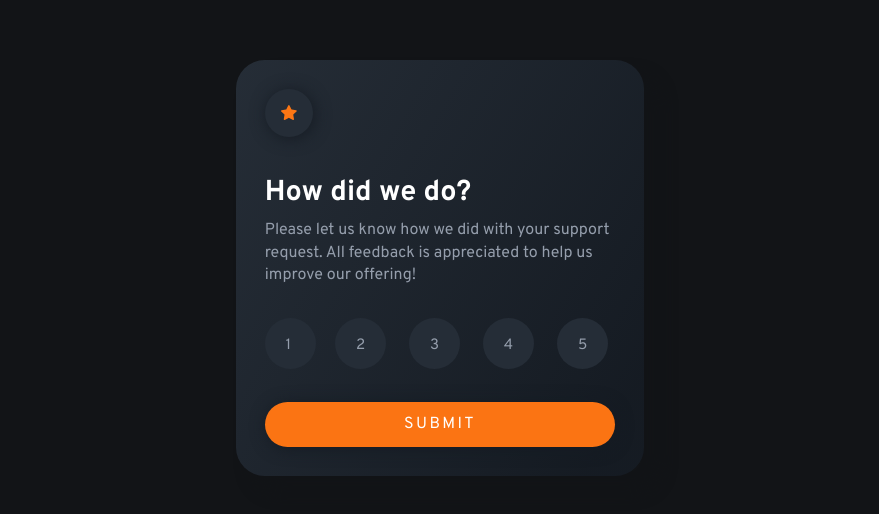
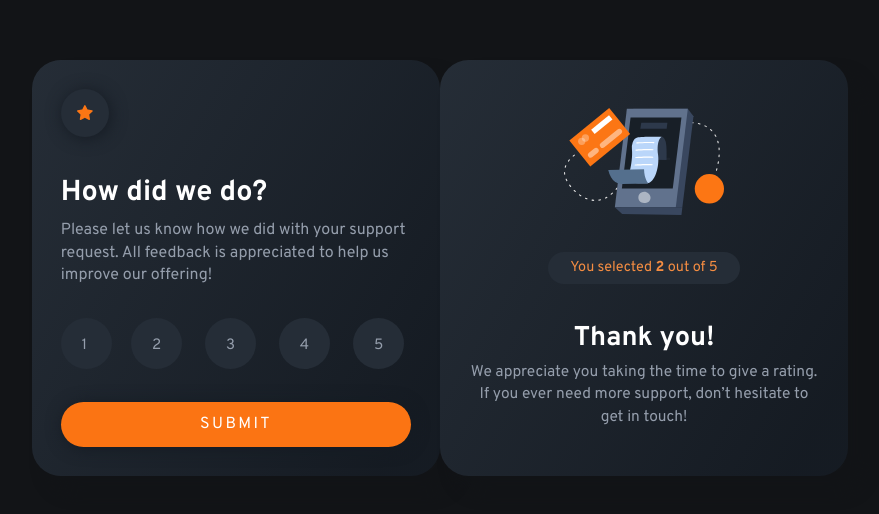
Before and after one commit to dannxvc/interactive-rating-component, a plain HTML site: page index.html in a window 1280 px wide. Shown: the part 132-646 px from the top of the page, without its empty margins (200-1079 px from the left). Drawn offline with Linux system fonts and the light colour scheme.

Commit message:
Add thank you card style

```diff
--- a/assets/css/index.css
+++ b/assets/css/index.css
@@ -1,5 +1,5 @@
 @import url('main.css');
-#form{
+#form, .thank-you-card{
     background:linear-gradient(120deg, var(--blue-light), var(--blue) 90.71%);
     height: 26rem;
     width: 90%;
--- a/assets/css/main.css
+++ b/assets/css/main.css
@@ -1,5 +1,6 @@
 :root{
     --primary:hsl(25, 97%, 53%);
+    --primary-light:hsl(25, 90%, 61%);
     --white:hsl(0, 0%, 100%);
     --light-gray:hsl(217, 12%, 63%);
     --gray:hsl(216, 12%, 54%);
@@ -29,6 +30,10 @@ h1{
     font-size: 1.8rem;
     margin-top: -0.1rem;
 }
+h2{
+    font-size: 1.7rem;
+
+}
 p{
     margin-top: -2rem;
     font-size: 1rem;
--- a/assets/css/styles.css
+++ b/assets/css/styles.css
@@ -1,2 +1,3 @@
 @import url('main.css');
 @import url('index.css');
+@import url('thanks.css');
--- /dev/null
+++ b/assets/css/thanks.css
@@ -0,0 +1,23 @@
+@import url('main.css');
+.thank-you-card{
+    text-align: center;
+    padding: 3rem 1.75rem;
+}
+.thank-you-icon{
+    width: 10rem;
+    margin: 0 auto;
+}
+.thank-you-description{
+    color: var(--light-gray);
+    font-size: 0.97rem;
+}
+.final-score-description{
+    background:var(--blue-light);
+    height: auto;
+    width: 12rem;
+    padding: .4rem;
+    border-radius: 1.5rem;
+    color: var(--primary-light);
+    font-size: 0.9rem;
+    margin: 0 auto;
+}
--- a/index.html
+++ b/index.html
@@ -48,7 +48,15 @@
     </div>
     <input id="submit" type="submit" value="SUBMIT"/>
   </form>
-
+  <div class="thank-you-card">
+    <img class="thank-you-icon" src="/assets/img/illustration-thank-you.svg" alt="thank you illustration">
+    <div class="final-score-description">
+      You selected <strong id="final-score">2</strong> out of 5
+    </div>
+    <h2>Thank you!</h2>
+    <p class="thank-you-description">We appreciate you taking the time to give a rating. If you ever need more support,
+      don’t hesitate to get in touch!</p>
+  </div>
 
 
 
```
